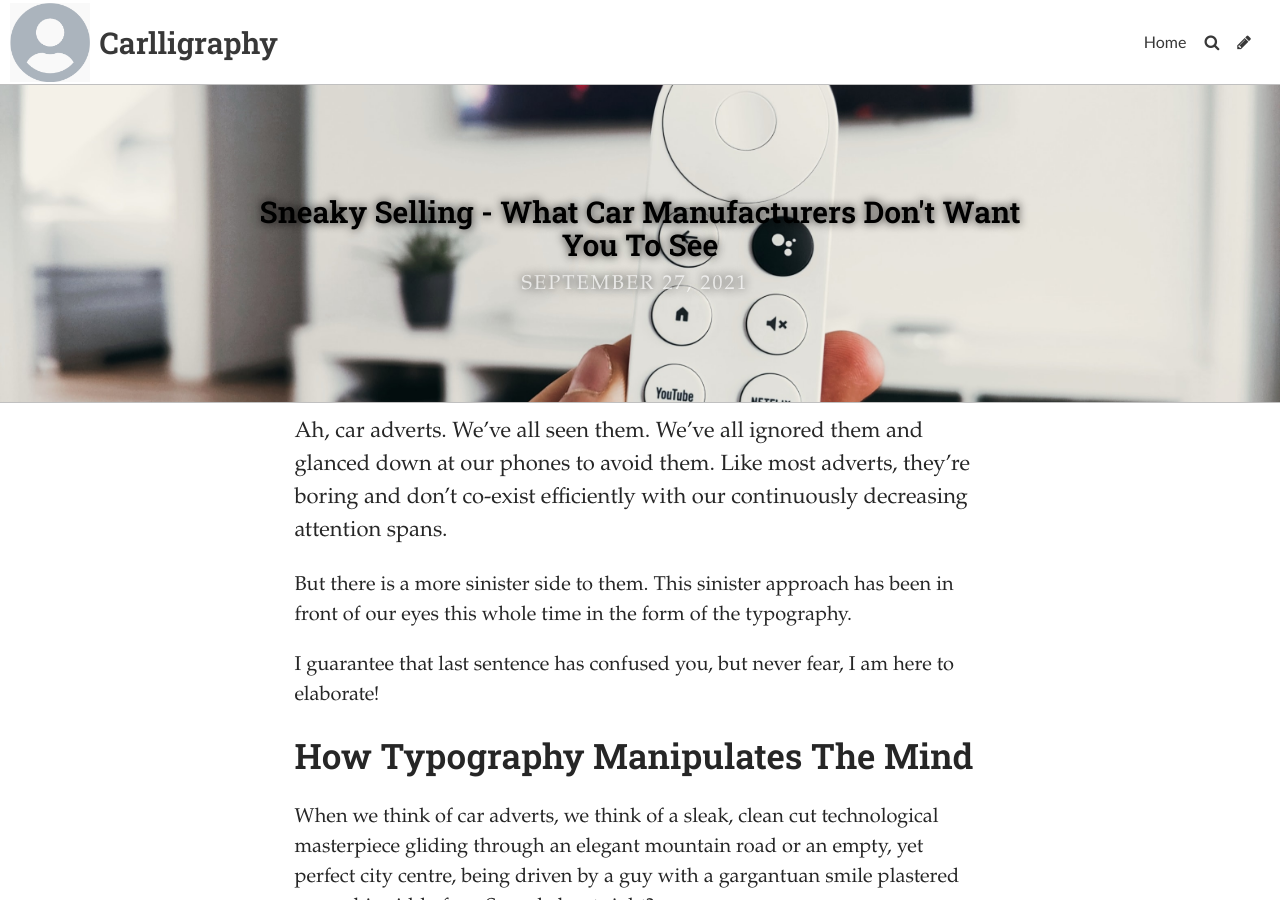
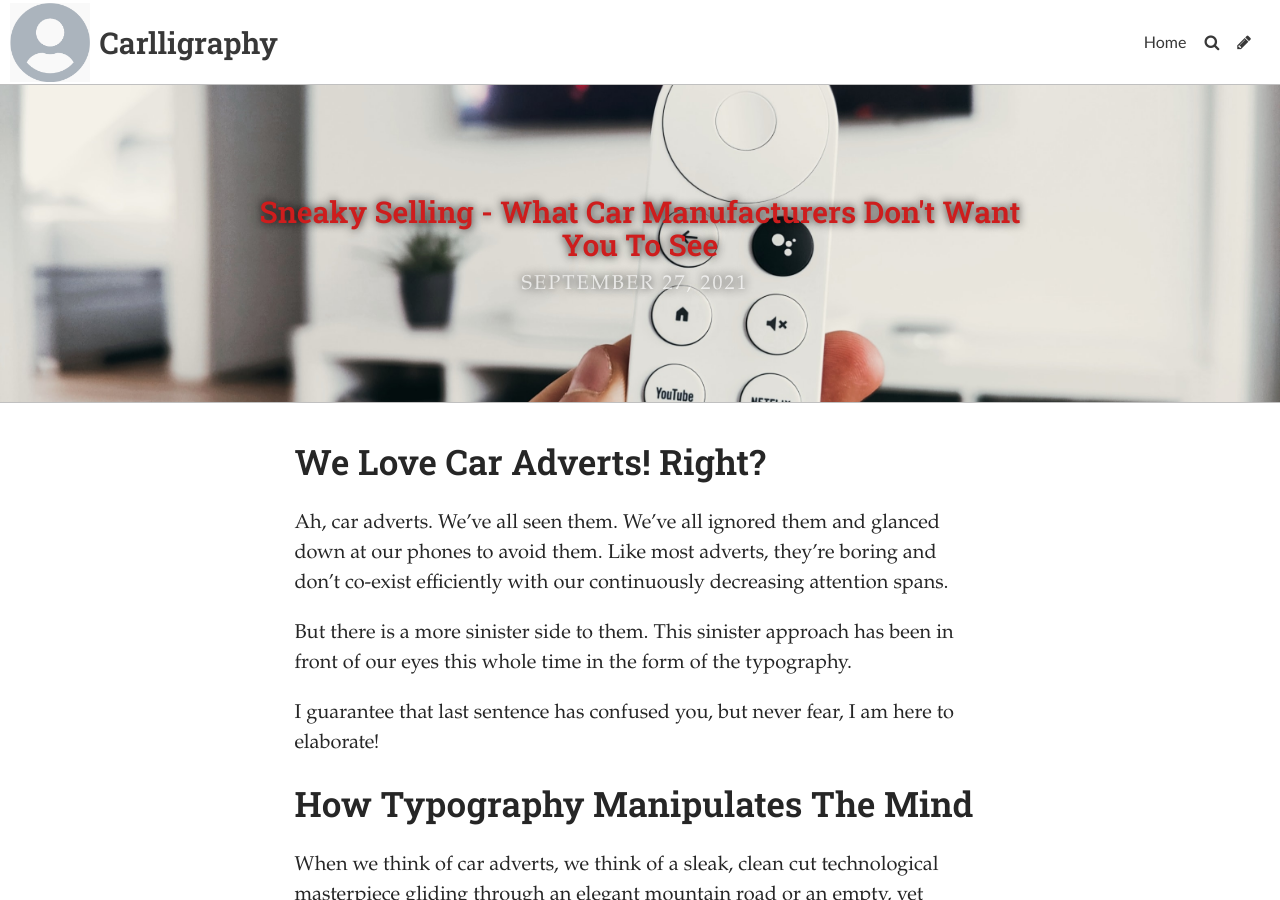
Before and after one commit to 19143507/typographicdesign, a Jekyll site: the page built from _posts/2021-09-27-sneaky-selling-what-car-manufacturers-dont-want-you-to-see.md, in a window 1280 px wide and 900 px high. Built offline with Jekyll 4.4.1, drawn with Linux system fonts in a browser that asks for light colours; some web fonts are replaced.

Commit message:
Update Post “2021-09-27-sneaky-selling-what-car-manufacturers-dont-want-you-to-see”

```diff
--- a/_posts/2021-09-27-sneaky-selling-what-car-manufacturers-dont-want-you-to-see.md
+++ b/_posts/2021-09-27-sneaky-selling-what-car-manufacturers-dont-want-you-to-see.md
@@ -3,15 +3,19 @@ layout: post
 title: Sneaky Selling - What Car Manufacturers Don't Want You To See
 date: 2021-09-27T09:01:39.054Z
 image: ../uploads/dario-kjz_utwlc0w-unsplash.jpg
-title_color: "#000000"
+title_color: "#ce1d1d"
 caption: Photo by Dario on Unsplash
 comments: false
 ---
+## We Love Car Adverts! Right?
+
 Ah, car adverts. We've all seen them. We've all ignored them and glanced down at our phones to avoid them. Like most adverts, they're boring and don't co-exist efficiently with our continuously decreasing attention spans.
 
 But there is a more sinister side to them. This sinister approach has been in front of our eyes this whole time in the form of the typography.
 
 I guarantee that last sentence has confused you, but never fear, I am here to elaborate!
+
+
 
 ## **How Typography Manipulates The Mind**
 
@@ -22,6 +26,8 @@ Well, car adverts are actually heavily influenced by it's typography and the tex
 The text itself that represents these examples is never too large on the screen, as this would distract the viewers from the car that is being advertised. The car is rarely, if ever, not at the centre of the advert, and this is done by placing the text efficiently and carefully at different points on the screen, in a way that gives the typography its own spotlight, alongside the car on show.
 
 Everything is structured in a extremely effective manner, and car manufacturers do deserve credit for this.
+
+
 
 ## So What's The Big Deal?
 
@@ -43,6 +49,8 @@ Who in their right mind is going to pause the advert, get up from their sofa, sq
 
 Car manufacturers know this and it's why they do it, but at the same time, they're abiding by the law because at the end of the day, they are showing all of the relevant information.
 
+
+
 ## In Conclusion
 
 Car manufacturers are able to keep themselves clean in the eyes of the law, prevent customers from being scared off by the legal information, and use powerful and inspirational quotes to make their cars seem amazing.
```
